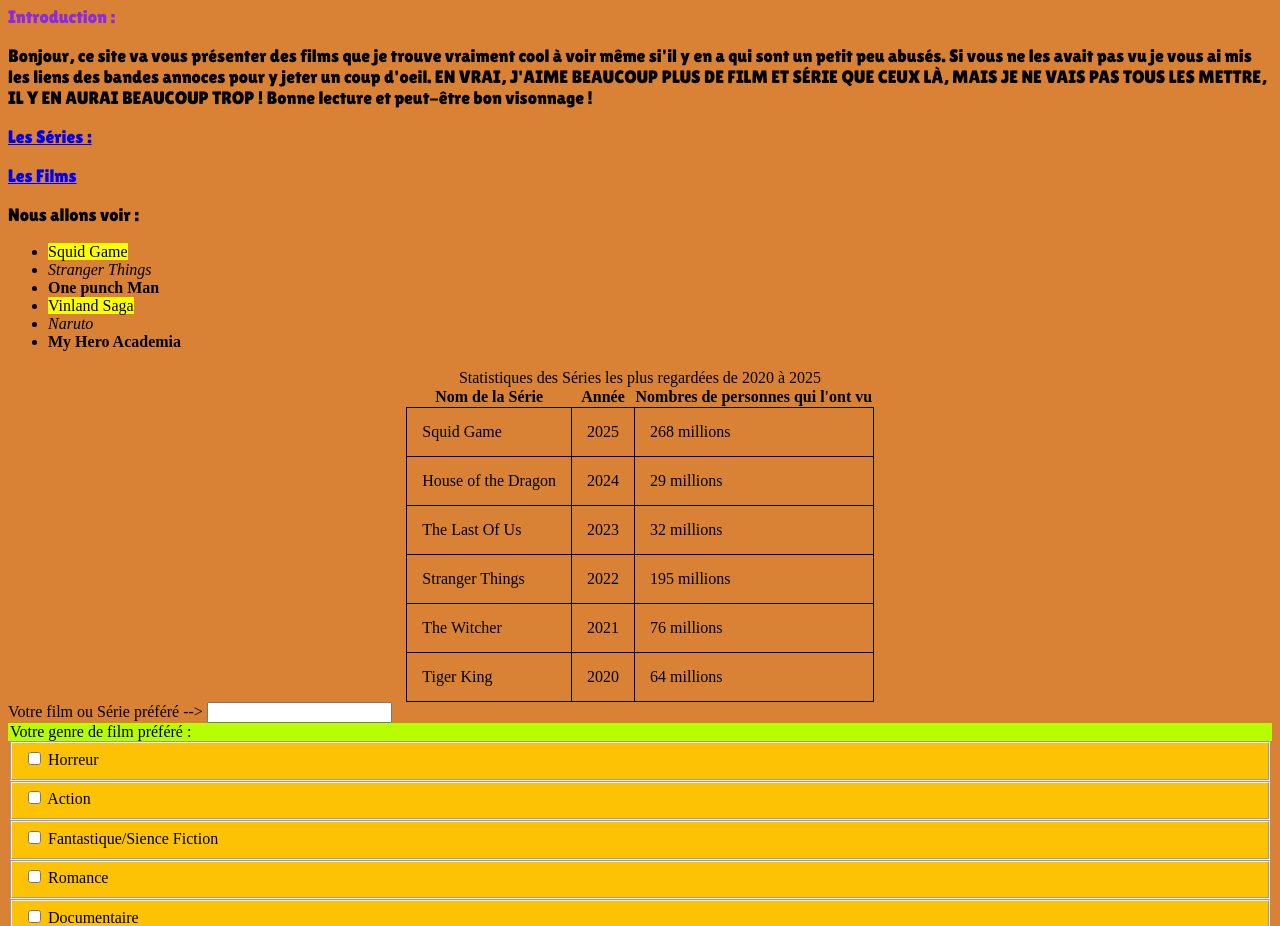
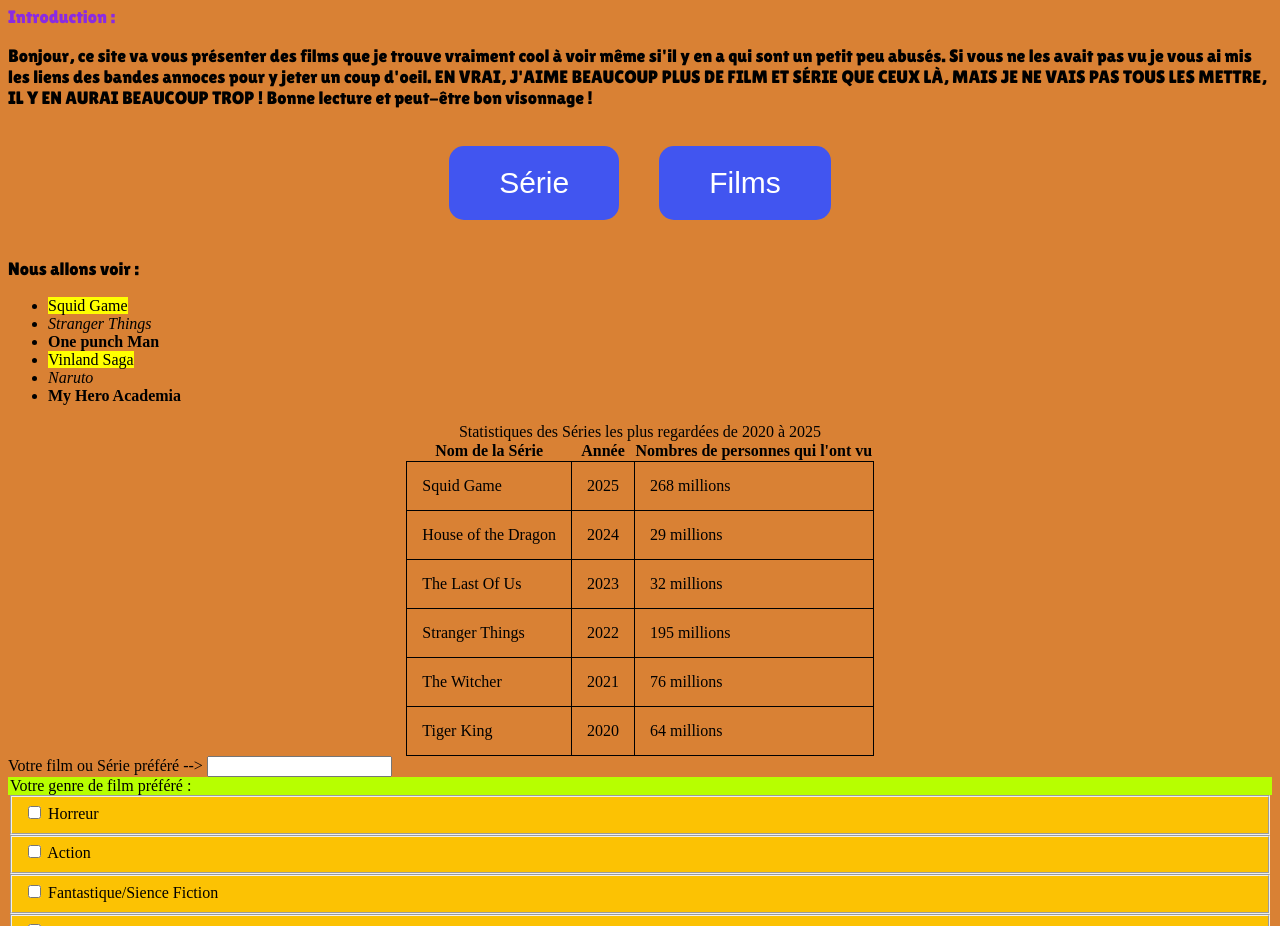
Before and after one commit to Surge-Gamer/les-series-et-les-films, a plain HTML site: page index.html in a window 1280 px wide. Shown: the part 1100-2026 px from the top of the page. Drawn offline with Linux system fonts and the light colour scheme.

Commit message:
make button séries and movies

```diff
--- a/index.html
+++ b/index.html
@@ -14,6 +14,7 @@
   <link rel="preconnect" href="https://fonts.gstatic.com" crossorigin>
   <link href="https://fonts.googleapis.com/css2?family=Lilita+One&family=Lobster&display=swap" rel="stylesheet">
 </head>
+
 <body>
 
   <header class="demo-border">
@@ -21,24 +22,24 @@
   </header>
 
   <div class="conteneur">
-    <div class="box"><img
-        src="images/iron-man-avengers.jpg">
+    <div class="box"><img src="images/iron-man-avengers.jpg">
 
     </div>
-    <div class="box"><img
-        src="images/predator.jpg">
+    <div class="box"><img src="images/predator.jpg">
     </div>
-    <div class="box"><img
-        src="images/the-meg-eat-a-girl.jpg">
+    <div class="box"><img src="images/the-meg-eat-a-girl.jpg">
     </div>
   </div>
-  <p class="ma-classe">Introduction :</p> <p>Bonjour, ce site va vous présenter des films que je trouve vraiment cool
+  <p class="ma-classe">Introduction :</p>
+  <p>Bonjour, ce site va vous présenter des films que je trouve vraiment cool
     à voir même si'il y en a qui sont un petit peu abusés. Si vous ne les avait pas vu je vous ai mis
     les liens des bandes annoces pour y jeter un coup d'oeil. EN VRAI, J'AIME BEAUCOUP PLUS DE FILM ET SÉRIE QUE CEUX
     LÀ, MAIS JE NE VAIS PAS TOUS LES METTRE, IL Y EN AURAI BEAUCOUP TROP ! Bonne lecture et peut-être bon visonnage !
   </p>
-  <p class="ma-classe-2"><a href="séries.html">Les Séries :</a></p>
-  <p class="ma-classe-2"><a href="films.html">Les Films</a></p>
+  <div class="conteneur-button">
+    <div><a href="séries.html"><button class="button">Série</button></a></div>
+    <div><a href="films.html"><button class="button">Films</button></a></div>
+  </div>
   <section>
     <p>Nous allons voir : </p>
     <ul>
@@ -152,8 +153,7 @@
           <label for="Comedie">Comedie</label>
         </div>
       </fieldset>
-        <input type="submit" value="Envoyer"
-      </form>
+      <input type="submit" value="Envoyer" </form>
 </body>
 
 </html>
--- a/style.css
+++ b/style.css
@@ -4,13 +4,14 @@ h1 {
 
 body {
   background-color: rgba(217, 129, 52);
+
   p {
-      font-family: "Lilita One", serif;
-      font-weight: 400;
-      font-style: normal;
-      font-size: large;
-    }
+    font-family: "Lilita One", serif;
+    font-weight: 400;
+    font-style: normal;
+    font-size: large;
   }
+}
 
 .ma-classe {
   color: blueviolet;
@@ -55,6 +56,7 @@ a:hover {
 
 .box {
   width: 400px;
+
   img {
     max-width: 100%;
     object-fit: cover;
@@ -117,3 +119,28 @@ legend {
     }
   }
 }
+
+.button {
+  border-radius: 15px;
+  padding-left: 50px;
+  padding-right: 50px;
+  padding-top: 20px;
+  padding-bottom: 20px;
+  color: white;
+  font-size: 30px;
+  background-color: rgb(65, 85, 240);
+  margin: 20px;
+  border: none;
+  outline: none;
+  box-shadow: none;
+  cursor: pointer;
+}
+
+.conteneur-button {
+  display: flex;
+  justify-content: center;
+}
+
+.button:hover {
+  background-color: blueviolet;
+}
```
Also changed, not shown: films.html (+9 -3 lines), séries.html (+6 -6 lines). Lines whose indentation alone changed are shown as unchanged.
